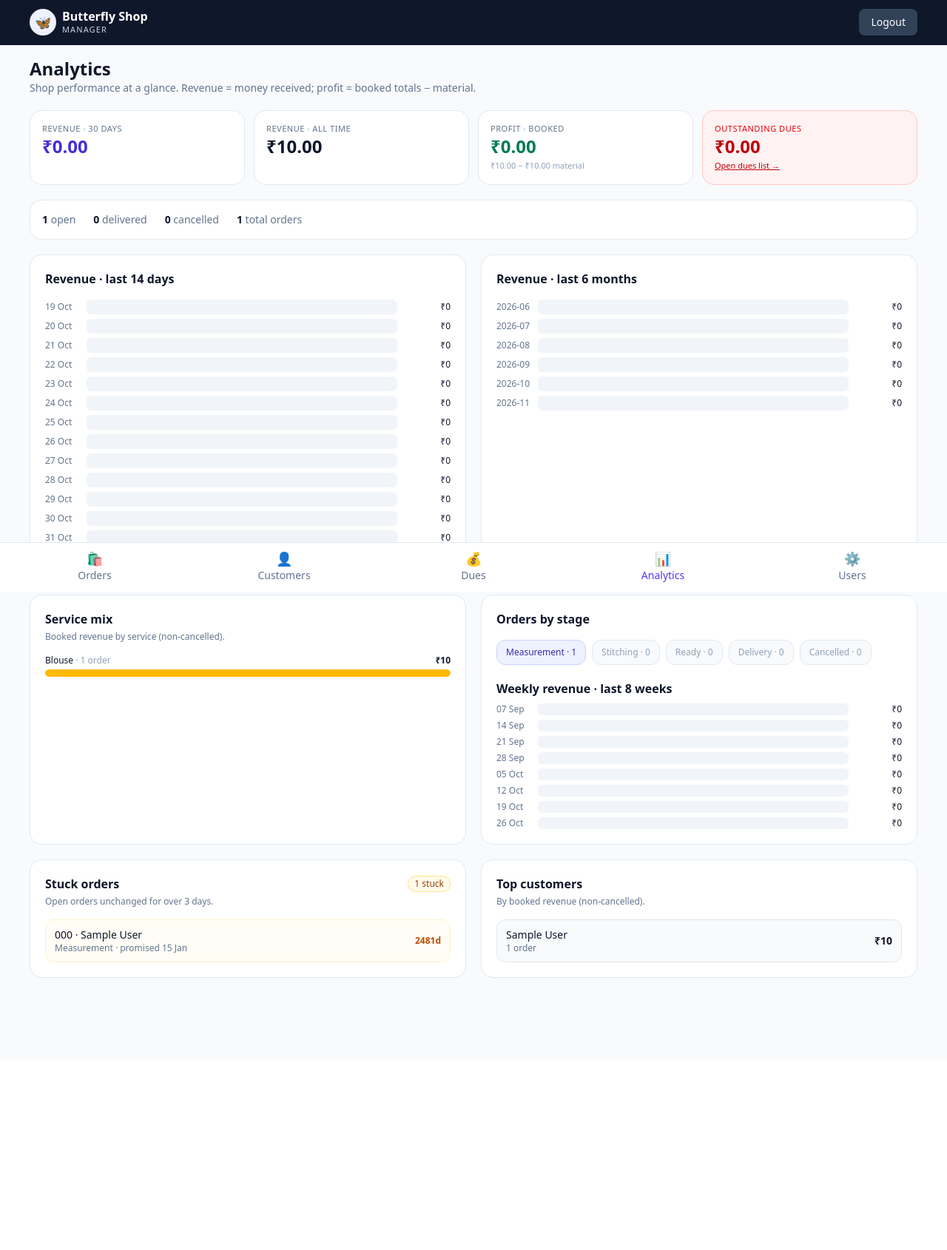
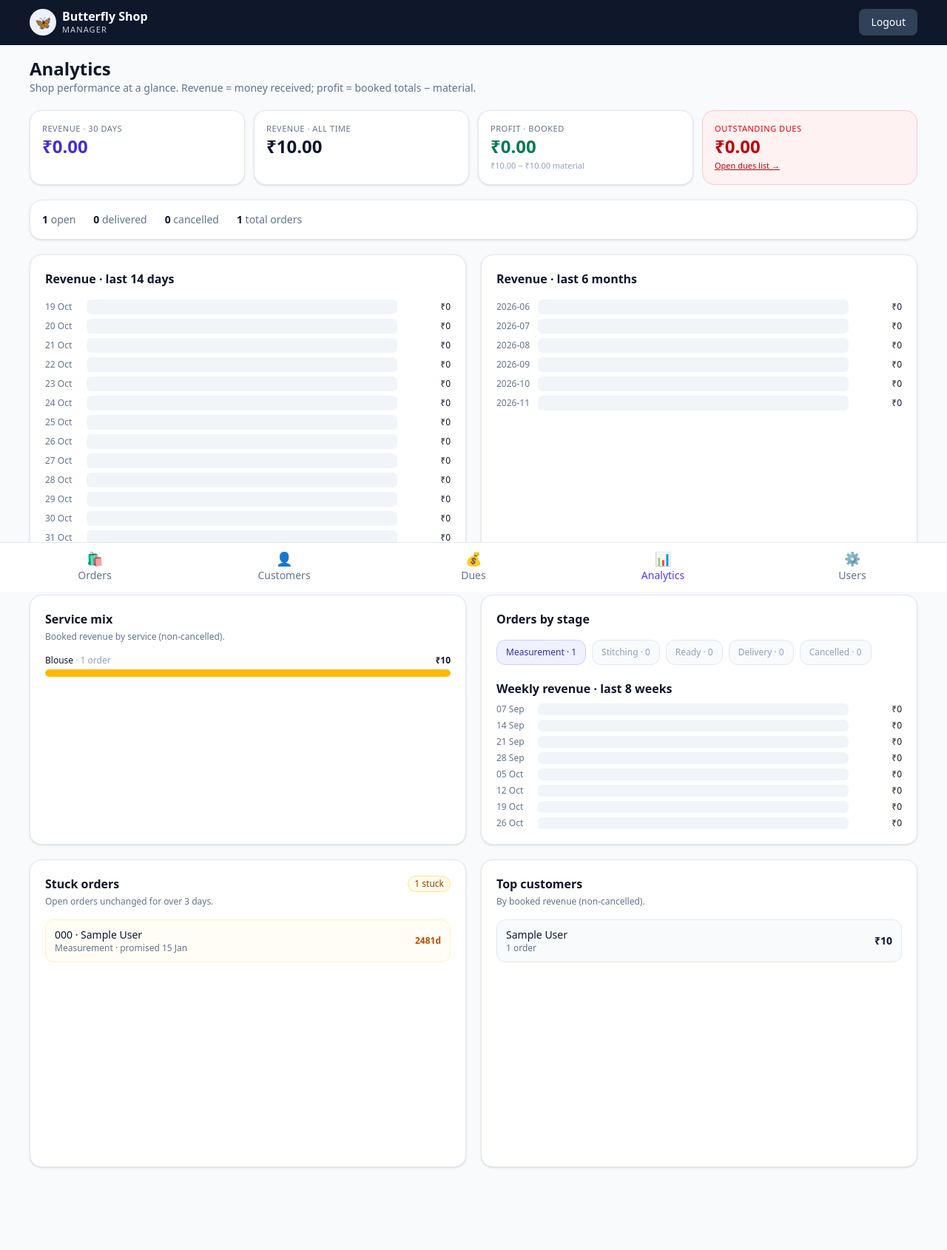
Before and after one commit to Jas2005-ct/Butterfly_designer, a Django app: page /shop/analytics/ in a window 1280 px wide. Shown: the whole page at 74% size. Before the commit the page ends 1322 px from the top, so only its background shows below. Run offline with Django 5.2, Linux system fonts and the light colour scheme; a user stored in the database is signed in; tables that the repository leaves empty hold one stand-in row (values such as "Sample post"); style sheets or scripts are compiled from the project's sources; some libraries are stand-ins or nearby versions.

Commit message:
fix: dashboard panels scroll inside a shared fixed height
The dashboard's bottom row made the whole page scroll: Stuck orders
renders every stuck order (81 and counting), so its white panel grew
with the list while Top customers sat short and empty beside it - a
bookmark-length page and two unequal panes.

Both bottom-row panels now carry one shared top-aligned height at
lg-and-up (lg:h-[26rem], 416px: what the top-customers pane naturally
fills with its five rows), with each panel as a flex column whose list
scrolls inside (lg:flex-1 lg:overflow-y-auto lg:min-h-0), headers
staying put above the rows. The top row of the same grid is untouched.
Below lg the panels stack full-width, so there the lists keep natural
flow - a phone reads all 81 rows by swiping the page, not a nested
box, which is the kinder default below the side-by-side breakpoint.

Stuck, top, daily and weekly data are unchanged; templates only.

Compiled CSS rebuilt with the new lg variants (h-[26rem], flex-1,
overflow-y-auto, min-h-0). Analytics suite passes, 27 OK.

- templates/shop/analytics/dashboard.html - shared height + inner
  scrolling for the stuck-orders and top-customers panels

```diff
--- a/templates/shop/analytics/dashboard.html
+++ b/templates/shop/analytics/dashboard.html
@@ -10,15 +10,15 @@
 
 <!-- KPI cards -->
 <div class="grid grid-cols-2 lg:grid-cols-4 gap-3 mb-5">
-    <div class="bg-white rounded-2xl border border-slate-200 p-4">
+    <div class="bg-white rounded-2xl border border-slate-200 shadow-sm p-4">
         <div class="text-[11px] text-slate-500 uppercase tracking-wider">Revenue · 30 days</div>
         <div class="text-xl sm:text-2xl font-bold text-indigo-700">₹{{ revenue_30d|floatformat:2 }}</div>
     </div>
-    <div class="bg-white rounded-2xl border border-slate-200 p-4">
+    <div class="bg-white rounded-2xl border border-slate-200 shadow-sm p-4">
         <div class="text-[11px] text-slate-500 uppercase tracking-wider">Revenue · all time</div>
         <div class="text-xl sm:text-2xl font-bold">₹{{ revenue_total|floatformat:2 }}</div>
     </div>
-    <div class="bg-white rounded-2xl border border-slate-200 p-4">
+    <div class="bg-white rounded-2xl border border-slate-200 shadow-sm p-4">
         <div class="text-[11px] text-slate-500 uppercase tracking-wider">Profit · booked</div>
         <div class="text-xl sm:text-2xl font-bold text-emerald-700">₹{{ profit.profit|floatformat:2 }}</div>
         <div class="text-[11px] text-slate-400 mt-0.5">₹{{ profit.revenue|floatformat:2 }} − ₹{{ profit.material|floatformat:2 }} material</div>
@@ -31,7 +31,7 @@
 </div>
 
 <!-- Pipeline strip -->
-<div class="bg-white rounded-2xl border border-slate-200 p-4 mb-5 flex flex-wrap gap-x-6 gap-y-2 text-sm">
+<div class="bg-white rounded-2xl border border-slate-200 shadow-sm p-4 mb-5 flex flex-wrap gap-x-6 gap-y-2 text-sm">
     <span><strong>{{ counts.open }}</strong> <span class="text-slate-500">open</span></span>
     <span><strong>{{ counts.delivered }}</strong> <span class="text-slate-500">delivered</span></span>
     <span><strong>{{ counts.cancelled }}</strong> <span class="text-slate-500">cancelled</span></span>
@@ -40,7 +40,7 @@
 
 <div class="grid grid-cols-1 lg:grid-cols-2 gap-5">
     <!-- Daily revenue -->
-    <div class="bg-white rounded-2xl border border-slate-200 p-5">
+    <div class="bg-white rounded-2xl border border-slate-200 shadow-sm p-5">
         <h3 class="font-bold mb-4">Revenue · last 14 days</h3>
         <div class="space-y-1.5">
             {% for row in daily %}
@@ -56,7 +56,7 @@
     </div>
 
     <!-- Monthly revenue -->
-    <div class="bg-white rounded-2xl border border-slate-200 p-5">
+    <div class="bg-white rounded-2xl border border-slate-200 shadow-sm p-5">
         <h3 class="font-bold mb-4">Revenue · last 6 months</h3>
         <div class="space-y-1.5">
             {% for row in monthly %}
@@ -72,7 +72,7 @@
     </div>
 
     <!-- Service mix -->
-    <div class="bg-white rounded-2xl border border-slate-200 p-5">
+    <div class="bg-white rounded-2xl border border-slate-200 shadow-sm p-5">
         <h3 class="font-bold mb-1">Service mix</h3>
         <p class="text-xs text-slate-500 mb-4">Booked revenue by service (non-cancelled).</p>
         <div class="space-y-2">
@@ -93,7 +93,7 @@
     </div>
 
     <!-- Orders by stage -->
-    <div class="bg-white rounded-2xl border border-slate-200 p-5">
+    <div class="bg-white rounded-2xl border border-slate-200 shadow-sm p-5">
         <h3 class="font-bold mb-4">Orders by stage</h3>
         <div class="flex flex-wrap gap-2">
             {% for row in stages %}
@@ -120,14 +120,14 @@
     </div>
 
     <!-- Stuck orders -->
-    <div class="bg-white rounded-2xl border border-slate-200 p-5">
+    <div class="bg-white rounded-2xl border border-slate-200 shadow-sm p-5 lg:flex lg:flex-col lg:h-[26rem]">
         <div class="flex items-center justify-between mb-1">
             <h3 class="font-bold">Stuck orders</h3>
             <span class="text-xs bg-amber-50 text-amber-800 border border-amber-200 px-2 py-0.5 rounded-full">{{ stuck|length }} stuck</span>
         </div>
         <p class="text-xs text-slate-500 mb-4">Open orders unchanged for over 3 days.</p>
         {% if stuck %}
-        <ul class="space-y-2">
+        <ul class="space-y-2 lg:flex-1 lg:overflow-y-auto lg:min-h-0">
             {% for order in stuck %}
             <li>
                 <a href="{% url 'orders:detail' order.id %}" class="flex items-center justify-between bg-amber-50/50 rounded-xl border border-amber-100 px-3 py-2.5 hover:border-amber-300">
@@ -146,11 +146,13 @@
     </div>
 
     <!-- Top customers -->
-    <div class="bg-white rounded-2xl border border-slate-200 p-5">
+    {# Same fixed height as the stuck panel, so the bottom row of the #}
+    {# dashboard grid reads as two equal panes however many rows each has. #}
+    <div class="bg-white rounded-2xl border border-slate-200 shadow-sm p-5 lg:flex lg:flex-col lg:h-[26rem]">
         <h3 class="font-bold mb-1">Top customers</h3>
         <p class="text-xs text-slate-500 mb-4">By booked revenue (non-cancelled).</p>
         {% if top %}
-        <ul class="space-y-2">
+        <ul class="space-y-2 lg:flex-1 lg:overflow-y-auto lg:min-h-0">
             {% for c in top %}
             <li>
                 <a href="{% url 'customers:detail' c.id %}" class="flex items-center justify-between bg-slate-50 rounded-xl border border-slate-200 px-3 py-2.5 hover:border-indigo-200">
```
